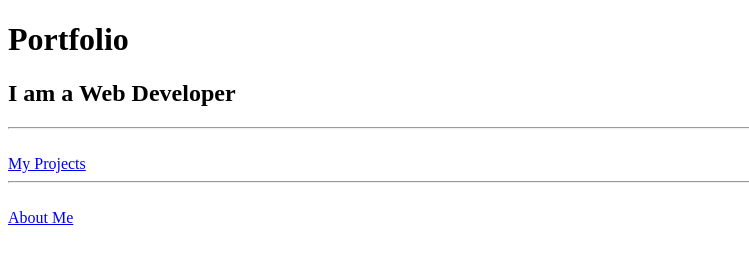
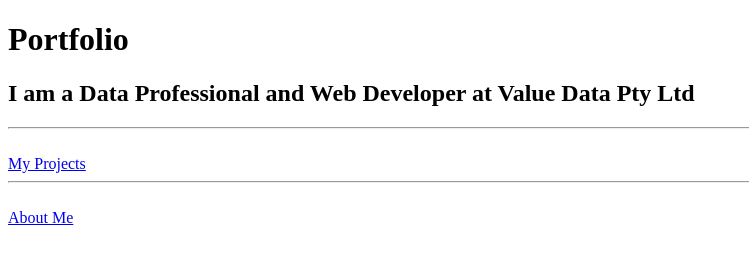
Before and after one commit to DarrenXRGaming/Darrens-Portfolio, a plain HTML site: page index.html in a window 1280 px wide. Shown: the whole page, without its empty margins (0-749 px from the left). Drawn offline with Linux system fonts and the light colour scheme.

Commit message:
Add files via upload

```diff
--- a/index.html
+++ b/index.html
@@ -8,7 +8,7 @@
 
 <body>
   <h1>Portfolio</h1>
-  <h2>I am a Web Developer</h2>
+  <h2>I am a Data Professional and Web Developer at Value Data Pty Ltd</h2>
   <hr />
   <br />
   <a href="Page2.html">My Projects</a>
```
